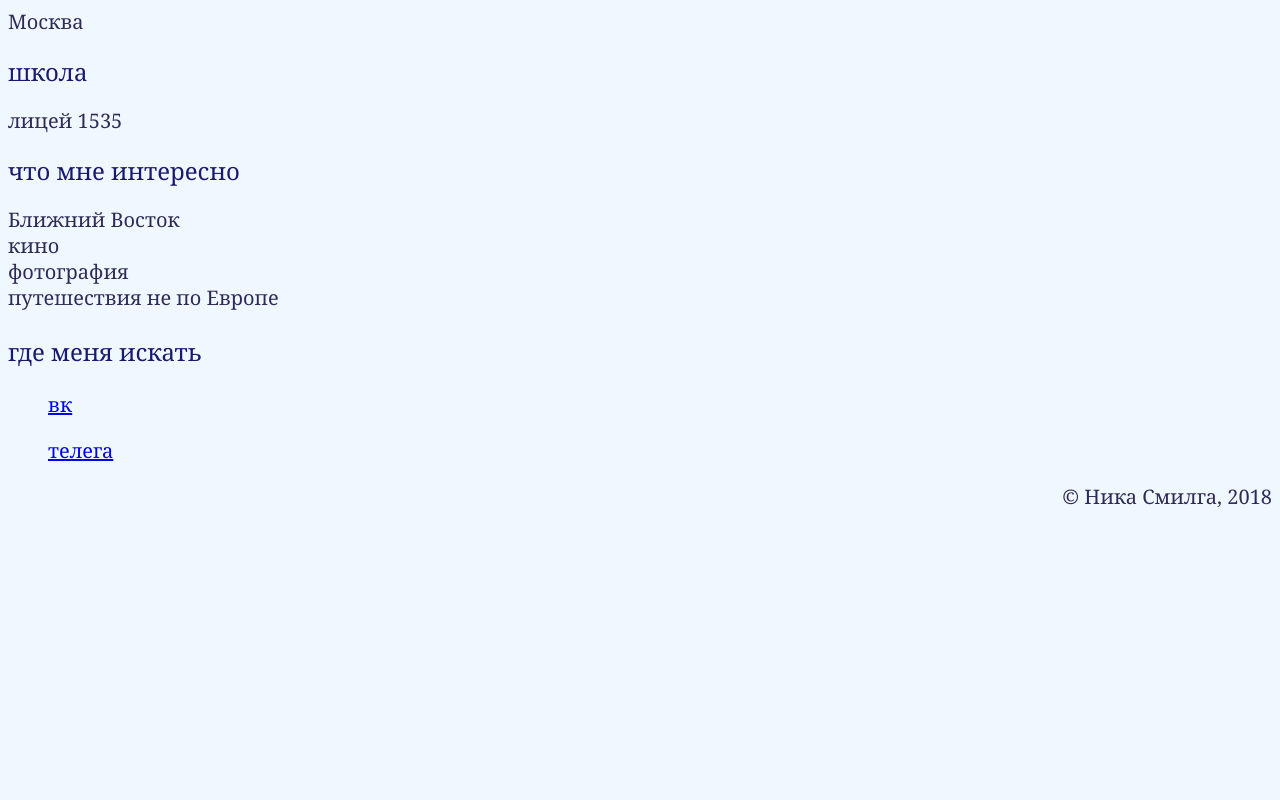
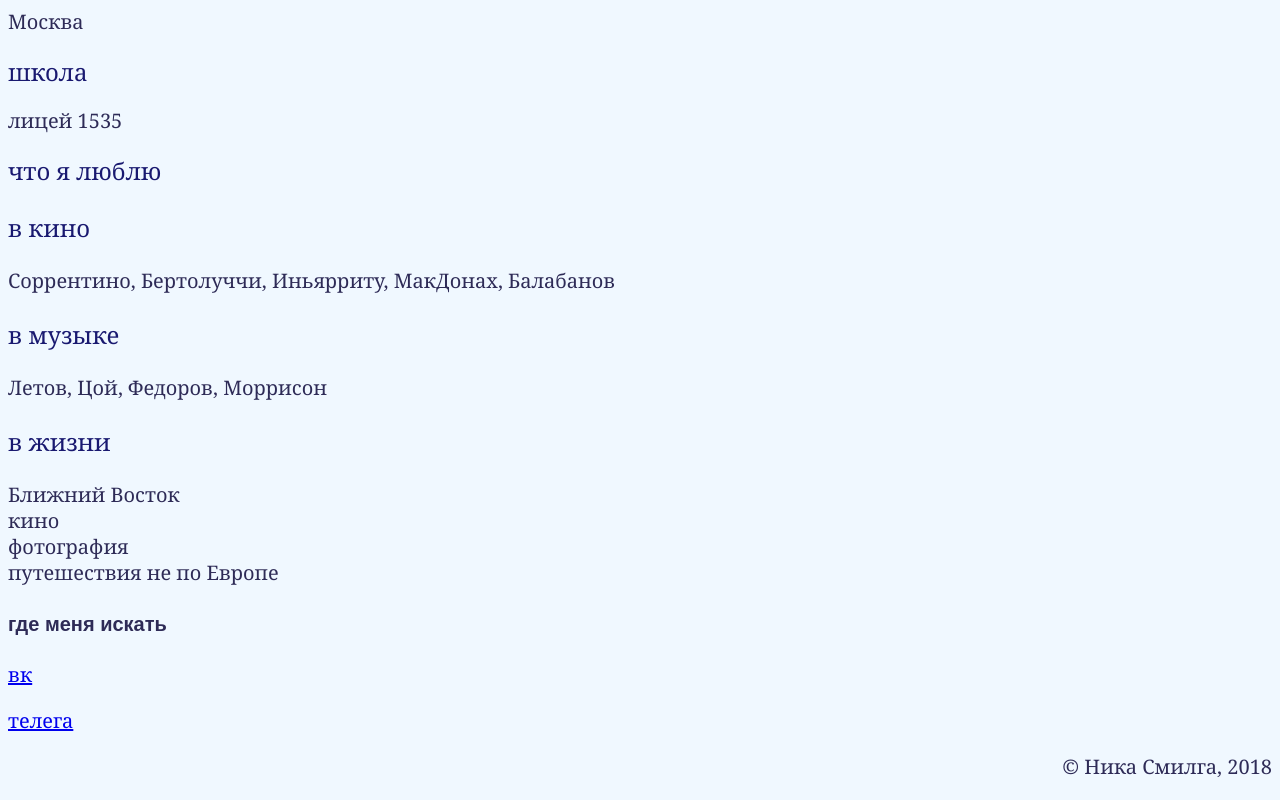
Before and after one commit to smilni/webpage, a plain HTML site: page index.html in a window 1280 px wide. Shown: the part 847-1647 px from the top of the page. Before the commit the page ends 1377 px from the top, so only its background shows below. Drawn offline with Linux system fonts and the light colour scheme.

Commit message:
Update index.html

```diff
--- a/index.html
+++ b/index.html
@@ -43,7 +43,12 @@
 				</div>
 				<div class="col-md-6">
 					<article>
-						<h2>что мне интересно</h2>
+						<h2>что я люблю</h2>
+						<h3>в кино</h3>
+						<p>Соррентино, Бертолуччи, Иньярриту, МакДонах, Балабанов</p>
+						<h3>в музыке</h3>
+						<p>Летов, Цой, Федоров, Моррисон</p>
+						<h3>в жизни</h3>
 						<p>Ближний Восток<br />
 						кино <br />
 						фотография <br />
@@ -52,11 +57,9 @@
 					</article>
 				</div>
 				<div class="col-md-3">
-					<h3>где меня искать</h3>
-					<ul>
+					<h4>где меня искать</h4>
 						<p><a href="http://vk.com/trampapapam">вк</a></p>
                         <p><a href="https://t.me/smilni">телега</a></p>
-					</ul>
 				</div>
 			</div>
 		</section>
```
